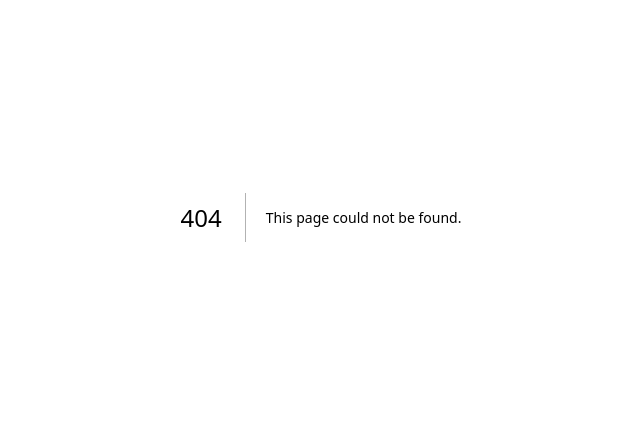
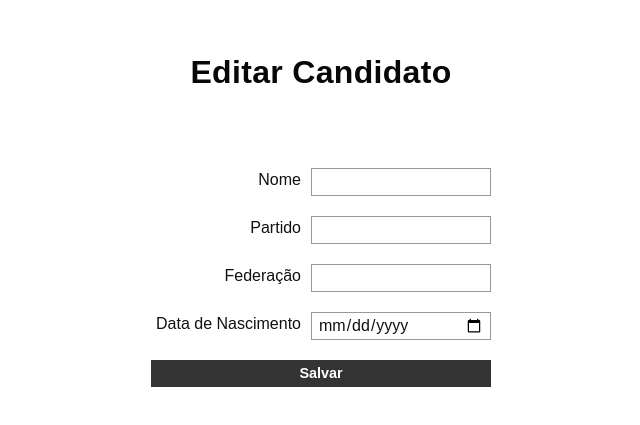
Before and after one commit to Fishguto5/MC656-Engenharia-de-Software, a Next.js app: page /admin/candidato/1/editar in a window 1280 px wide. Before the commit this address had no page. Shown: the part 183-608 px from the top of the page, without its empty margins (319-959 px from the left). Built offline with nearby package versions, Linux system fonts and the light colour scheme; no server answers; the database is empty.

Commit message:
feat: trocar a edição de candidatos para página própria

```diff
--- /dev/null
+++ b/src/app/admin/candidato/[id]/editar/page.tsx
@@ -0,0 +1,148 @@
+'use client'
+
+import { ChangeEvent, useEffect, useState } from 'react'
+import '../../candidato.css' // Ajustado o caminho por causa da pasta [id]/editar
+import { useParams } from 'next/navigation'
+import { firebaseCandidateRepository } from '@/lib/repository/firebaseCandidatesRepository'
+
+export default function EditarCandidato() {
+  const params = useParams()
+  const id = params.id as string
+
+  const [formsData, setFormsData] = useState({
+    name: '',
+    party: '',
+    federation: '',
+    DoB: '',
+  })
+
+  useEffect(() => {
+    if (id) {
+      let isMounted = true
+
+      async function getCandidato() {
+        try {
+          const candidato = await firebaseCandidateRepository.findById(id)
+          if (isMounted && candidato) {
+            setFormsData({
+              name: candidato.nome,
+              party: candidato.partido,
+              DoB: candidato.dataNascimento.toISOString().split('T')[0],
+              federation: candidato.federacao ? candidato.federacao : '',
+            })
+          }
+        }
+        catch (error) {
+          console.error(error)
+        }
+      }
+
+      getCandidato()
+
+      return () => {
+        isMounted = false
+      }
+    }
+  }, [id])
+
+  function handleChange(e: ChangeEvent<HTMLInputElement>) {
+    setFormsData({
+      ...formsData,
+      [e.target.name]: e.target.value,
+    })
+  }
+
+  function InputDateToDate(date: string): Date | null {
+    const regex = /^\d{4}-\d{2}-\d{2}$/
+
+    if (regex.test(date)) {
+      const [year, month, day] = date.split('-').map(Number)
+      return new Date(year, month - 1, day)
+    }
+    return null
+  }
+
+  async function handleSubmit(e: React.FormEvent) {
+    e.preventDefault()
+
+    const validDate = InputDateToDate(formsData.DoB)
+    if (!validDate) {
+      alert('Por favor, insira uma data de nascimento válida (formato YYYY-MM-DD).')
+      return
+    }
+
+    const submitData = {
+      id,
+      nome: formsData.name,
+      partido: formsData.party,
+      dataNascimento: validDate,
+      federacao: formsData.federation,
+    }
+
+    try {
+      await firebaseCandidateRepository.update(submitData)
+      alert('Candidato atualizado com sucesso!')
+    }
+    catch (error) {
+      console.error('Erro ao salvar candidato:', error)
+      alert('Ocorreu um erro ao salvar os dados. Tente novamente.')
+    }
+  }
+
+  return (
+    <main className="signup-candidate-page center-page">
+      <h1>Editar Candidato</h1>
+      <form method="POST" action="#" className="signup-form" onSubmit={handleSubmit}>
+        <div className="form-field">
+          <label htmlFor="name">Nome</label>
+          <input
+            type="text"
+            name="name"
+            id="name"
+            autoComplete="name"
+            required
+            value={formsData.name}
+            onChange={handleChange}
+          />
+        </div>
+
+        <div className="form-field">
+          <label htmlFor="party">Partido</label>
+          <input
+            type="text"
+            name="party"
+            id="party"
+            required
+            value={formsData.party}
+            onChange={handleChange}
+          />
+        </div>
+
+        <div className="form-field">
+          <label htmlFor="federation">Federação</label>
+          <input
+            type="text"
+            name="federation"
+            id="federation"
+            value={formsData.federation}
+            onChange={handleChange}
+          />
+        </div>
+
+        <div className="form-field">
+          <label htmlFor="DoB">Data de Nascimento</label>
+          <input
+            type="date"
+            name="DoB"
+            id="DoB"
+            required
+            value={formsData.DoB}
+            onChange={handleChange}
+          />
+        </div>
+
+        <button type="submit">Salvar</button>
+      </form>
+    </main>
+  )
+}
--- a/src/app/admin/candidato/cadastrar/page.tsx
+++ b/src/app/admin/candidato/cadastrar/page.tsx
@@ -1,56 +1,16 @@
 'use client'
 
-import { ChangeEvent, useEffect, useState } from 'react'
+import { ChangeEvent, useState } from 'react'
 import '../candidato.css'
-import { useRouter, useSearchParams } from 'next/navigation'
 import { firebaseCandidateRepository } from '@/lib/repository/firebaseCandidatesRepository'
 
 export default function CadastrarCandidato() {
-  const router = useRouter()
-  // Get Candidate to update
-  const searchParams = useSearchParams()
-  const id = searchParams.get('id')
-
   const [formsData, setFormsData] = useState({
     name: '',
     party: '',
     federation: '',
     DoB: '',
   })
-  const [editar, setEditar] = useState(false)
-
-  useEffect(() => {
-    if (id) {
-      // Flag to prevent state updates if the component unmounts mid-fetch
-      let isMounted = true
-      const candId = id
-
-      async function getandidato() {
-        try {
-          const candidato = await firebaseCandidateRepository.findById(candId)
-          if (isMounted && candidato) {
-            setFormsData({
-              name: candidato.nome,
-              party: candidato.partido,
-              DoB: candidato.dataNascimento.toISOString().split('T')[0],
-              federation: candidato.federacao ? candidato.federacao : '',
-
-            })
-            setEditar(true)
-          }
-        }
-        catch (error) {
-          console.error(error)
-        }
-      }
-
-      getandidato()
-
-      return () => {
-        isMounted = false
-      }
-    }
-  }, [id])
 
   function cleanForms() {
     setFormsData({
@@ -61,7 +21,7 @@ export default function CadastrarCandidato() {
     })
   }
 
-  function handleChange(e: ChangeEvent<HTMLInputElement, HTMLInputElement>) {
+  function handleChange(e: ChangeEvent<HTMLInputElement>) {
     setFormsData({
       ...formsData,
       [e.target.name]: e.target.value,
@@ -79,7 +39,7 @@ export default function CadastrarCandidato() {
   }
 
   async function handleSubmit(e: React.FormEvent) {
-    e.preventDefault() // evita recarregar a pagina
+    e.preventDefault()
 
     const validDate = InputDateToDate(formsData.DoB)
     if (!validDate) {
@@ -88,7 +48,7 @@ export default function CadastrarCandidato() {
     }
 
     const submitData = {
-      id: id? id: '',
+      id: '',
       nome: formsData.name,
       partido: formsData.party,
       dataNascimento: validDate,
@@ -96,14 +56,9 @@ export default function CadastrarCandidato() {
     }
 
     try {
-      if (editar) {
-        await firebaseCandidateRepository.update(submitData)
-        router.push('/admin/candidato')
-      }
-      else {
-        await firebaseCandidateRepository.create(submitData)
-        cleanForms()
-      }
+      await firebaseCandidateRepository.create(submitData)
+      alert('Candidato criado com sucesso!')
+      cleanForms()
     }
     catch (error) {
       console.error('Erro ao salvar candidato:', error)
@@ -113,12 +68,8 @@ export default function CadastrarCandidato() {
 
   return (
     <main className="signup-candidate-page center-page">
-      <h1>
-        {id ? 'Editar' : 'Criar'}
-        {' '}
-        Candidato
-      </h1>
-      <form method='POST' action="#" className="signup-form" onSubmit={handleSubmit}>
+      <h1>Criar Candidato</h1>
+      <form method="POST" action="#" className="signup-form" onSubmit={handleSubmit}>
         <div className="form-field">
           <label htmlFor="name">Nome</label>
           <input
@@ -168,9 +119,7 @@ export default function CadastrarCandidato() {
         </div>
 
         <button type="submit">Salvar</button>
-
       </form>
-
     </main>
   )
 }
--- a/src/components/CandidatoCard/CandidatoCard.tsx
+++ b/src/components/CandidatoCard/CandidatoCard.tsx
@@ -26,7 +26,7 @@ export default function CandidatoCard(props: CandidatoProps) {
       </div>
 
       <div className="icon-container">
-        <Link href={`/admin/candidato/cadastrar?id=${props.id}`} className="card-button edit" title="Editar candidato">
+        <Link href={`/admin/candidato/${props.id}/editar`} className="card-button edit" title="Editar candidato">
           <Image src="/icons/pencil.svg" alt="Editar candidato" fill />
         </Link>
         <button className="card-button trash" title="Remover candidato" onClick={props.deleteFunction}>
```
